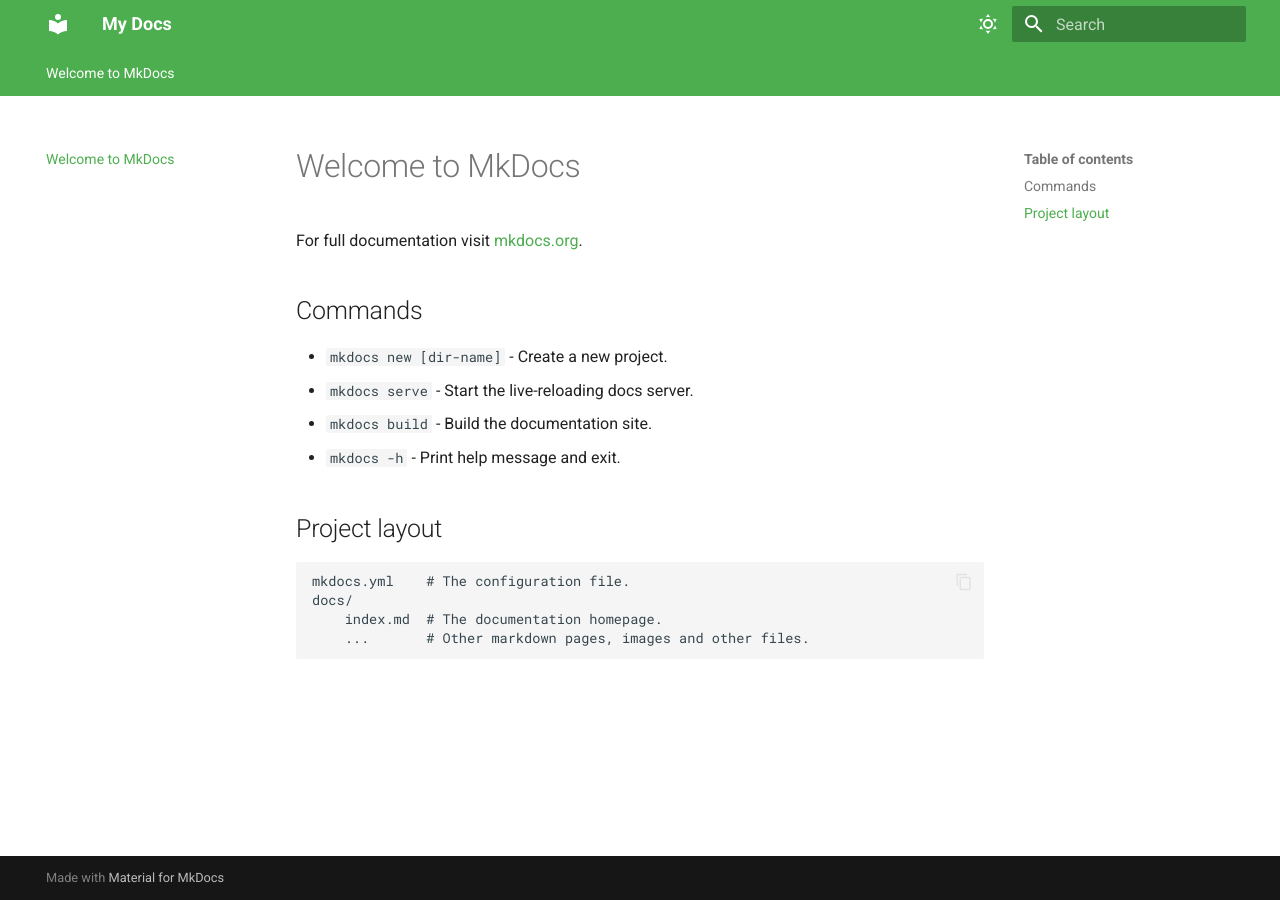
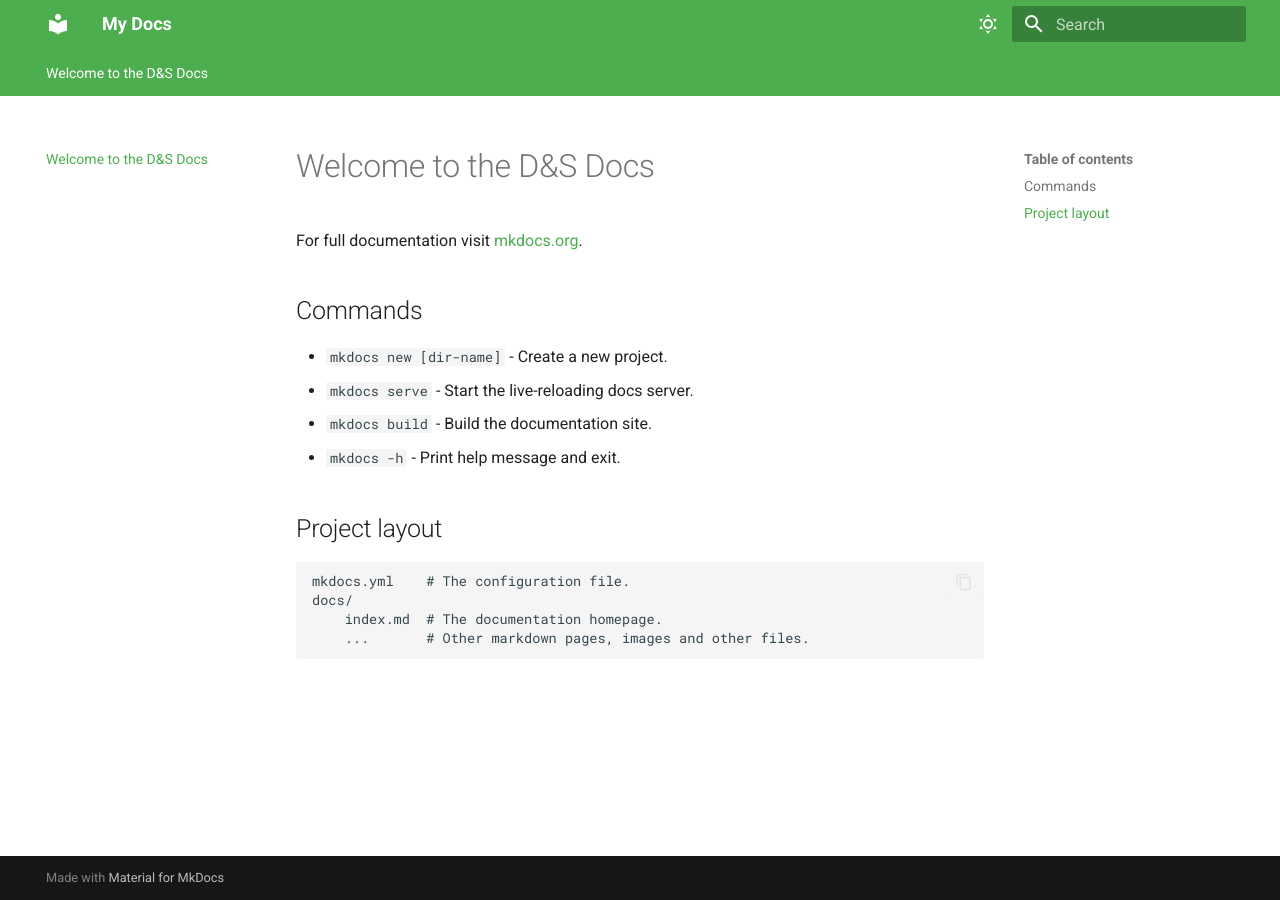
Before and after one commit to jsalsbury-ofb/ofb-docs, an MkDocs documentation site: the page built from docs/index.md, in a window 1280 px wide. Built offline with MkDocs 1.6.1 and Material for MkDocs 9.7.7, drawn with Linux system fonts in a browser that asks for light colours.

Commit message:
Changed title on index.md test

```diff
--- a/docs/index.md
+++ b/docs/index.md
@@ -1,4 +1,4 @@
-# Welcome to MkDocs
+# Welcome to the D&S Docs
 
 For full documentation visit [mkdocs.org](https://www.mkdocs.org).
 
```
